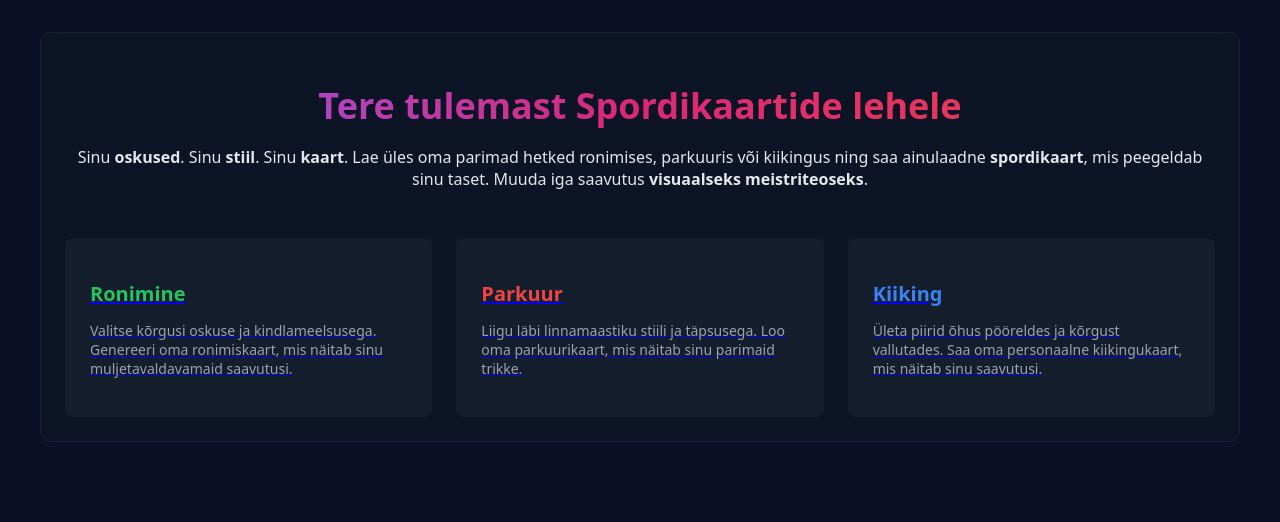
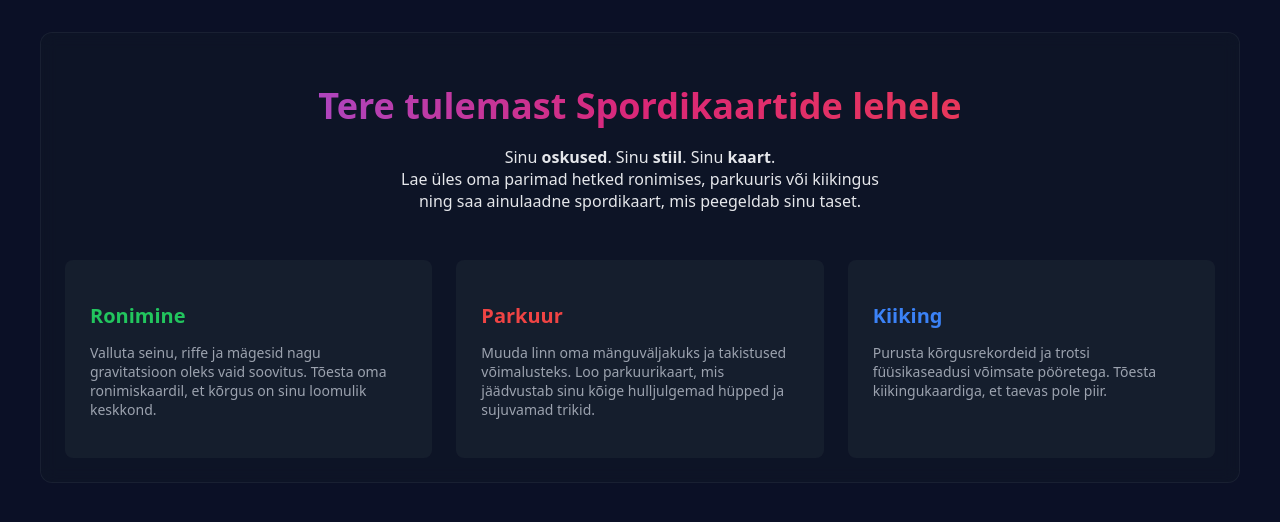
Before and after one commit to EmbyOne/Kiiking-is-love-kiiking-is-life, a Flask app: page / in a window 1280 px wide. Shown: the part 57-579 px from the top of the page. Run offline with Flask 3, Linux system fonts and the light colour scheme; some libraries are stand-ins or nearby versions.

Commit message:
replaced placeholder texts, small optimizations

```diff
--- a/main.py
+++ b/main.py
@@ -80,8 +80,8 @@ def compile_image(sport, rarity_name, player_image, player_name, stats):
     y = (sides[1] - square_size) // 2
     player_image = player_image.crop((x, y, x + square_size, y + square_size))
 
-    print('-------------')
-    print(f'time taken: {time.time() - start}')
+    #print('-------------')
+    #print(f'time taken: {time.time() - start}')
 
     # downscale
     player_image.thumbnail((800, 800), Image.Resampling.LANCZOS)
@@ -90,7 +90,7 @@ def compile_image(sport, rarity_name, player_image, player_name, stats):
     removed_bg = remove(player_image)
     player_image = removed_bg.resize((width//2, int(height/3)), Image.Resampling.LANCZOS)
 
-    print(f'time taken: {time.time() - start}')
+    #print(f'time taken: {time.time() - start}')
 
     # add player image to card
     player_y = int(height//4.7)
@@ -111,7 +111,7 @@ def compile_image(sport, rarity_name, player_image, player_name, stats):
     name_y = height//6
     draw.text((width//2, name_y), player_name.upper(), font=name_font, anchor="mm", fill="white")
 
-    print(f'time taken: {time.time() - start}')
+    #print(f'time taken: {time.time() - start}')
 
     # add stats
     stats_font = ImageFont.truetype("fonts/RobotoCondensed-Medium.ttf", size=width//16)
@@ -128,7 +128,7 @@ def compile_image(sport, rarity_name, player_image, player_name, stats):
         draw.text((right_x, stats_y_start + i*stats_spacing), stats[i+3],
             font=stats_font, anchor="mm", fill="white")
 
-    print(f'time taken: {time.time() - start}')
+    #print(f'time taken: {time.time() - start}')
 
     return card
 
--- a/railway.toml
+++ b/railway.toml
@@ -1,6 +1,6 @@
 [build]
 builder = "nixpacks"
-buildCommand = "pip install -r requirements.txt"
+buildCommand = "python3 -m pip install -r requirements.txt"
 
 [deploy]
 startCommand = "gunicorn main:app --workers=4 --bind 0.0.0.0:8080"
--- a/static/css/index.css
+++ b/static/css/index.css
@@ -32,6 +32,7 @@
     padding: 1.5rem;
     transition: transform 0.2s, border-color 0.2s;
     border: 1px solid transparent;
+    text-decoration: none;
 }
 
 .sport-card:hover {
--- a/templates/climbing.html
+++ b/templates/climbing.html
@@ -12,8 +12,7 @@
 </div>
 
 <div class="kirjeldus">
-Ronimine on spordiala, mis nõuab nii füüsilist jõudu kui ka tehnilist oskust. See hõlmab nii sise- kui ka välitingimustes ronimist,
-kasutades erinevaid tehnikaid ja varustust. Ronimine arendab nii keha kui ka vaimu, nõudes keskendumist, probleemilahendust ja vastupidavust.
+    Ronimine pole lihtsalt sport - see on kunst, kus gravitatsioon kohtub graatsiaga. Iga liigutus on kui tants kivi ja kaljuga, nõudes nii toorest jõudu kui ka peent tehnikat. Olgu sees või väljas, igal seinal on oma lugu jutustada. Siin pole küsimus vaid füüsilises jõus - su vaim peab olema sama tugev kui su sõrmed, sest iga marsruut on kui pusle, mis ootab lahendamist.
 </div>
 
 <div class="kaardi-vorm">
--- a/templates/index.html
+++ b/templates/index.html
@@ -9,23 +9,24 @@
 {% block content %}
 <div class="hero">
     <h1>Tere tulemast Spordikaartide lehele</h1>
-    Sinu <strong>oskused</strong>. Sinu <strong>stiil</strong>. Sinu <strong>kaart</strong>. Lae üles oma parimad hetked ronimises, parkuuris või kiikingus ning saa ainulaadne <strong>spordikaart</strong>, mis peegeldab sinu taset. Muuda iga saavutus <strong>visuaalseks meistriteoseks</strong>.
+    Sinu <strong>oskused</strong>. Sinu <strong>stiil</strong>. Sinu <strong>kaart</strong>. <br>
+    Lae üles oma parimad hetked ronimises, parkuuris või kiikingus <br> ning saa ainulaadne spordikaart, mis peegeldab sinu taset.
 </div>
 
 <div class="sport-grid">
     <a href="{{ url_for('climbing') }}" class="sport-card climbing-card">
         <h2>Ronimine</h2>
-        <p>Valitse kõrgusi oskuse ja kindlameelsusega. Genereeri oma ronimiskaart, mis näitab sinu muljetavaldavamaid saavutusi.</p>
+        <p>Valluta seinu, riffe ja mägesid nagu gravitatsioon oleks vaid soovitus. Tõesta oma ronimiskaardil, et kõrgus on sinu loomulik keskkond.</p>
     </a>
 
     <a href="{{ url_for('parkour') }}" class="sport-card parkour-card">
         <h2>Parkuur</h2>
-        <p>Liigu läbi linnamaastiku stiili ja täpsusega. Loo oma parkuurikaart, mis näitab sinu parimaid trikke.</p>
+        <p>Muuda linn oma mänguväljakuks ja takistused võimalusteks. Loo parkuurikaart, mis jäädvustab sinu kõige hulljulgemad hüpped ja sujuvamad trikid.</p>
     </a>
 
     <a href="{{ url_for('kiiking') }}" class="sport-card kiiking-card">
         <h2>Kiiking</h2>
-        <p>Ületa piirid õhus pööreldes ja kõrgust vallutades. Saa oma personaalne kiikingukaart, mis näitab sinu saavutusi.</p>
+        <p>Purusta kõrgusrekordeid ja trotsi füüsikaseadusi võimsate pööretega. Tõesta kiikingukaardiga, et taevas pole piir.</p>
     </a>
 </div>
 {% endblock %}
--- a/templates/kiiking.html
+++ b/templates/kiiking.html
@@ -12,9 +12,7 @@
 </div>
 
 <div class="kirjeldus">
-    Kiiking on Eestis 1990. aastatel tekkinud spordiala, kus kasutatakse erilisi kiike, millel on väga pikad puidust/metallist toed.
-    Kiikingu eesmärgiks on minna üle kiige võlli. Suur osa sellest spordialast on tehnika, kuna on vaja oma keha kontrollida ja
-    tasakaalu hoida, kuid on vaja füüsilist tugevust ja vastupidamist.
+    Kiiking pole tavaline kiikumine - see on gravitatsiooni eiramine metallhiiglaste seljas. Need võimsad kiiktitaanid viivad sind kõrgemale kui iial arvasid võimalik olevat. Täieliku 360-kraadise tiiru sooritamine üle võlli nõuab nii raudseid närve kui ka täpset tehnikat. See on puhas adrenaliin ja kontrollitud kaos, kus taeva piire kombitakse iga hooga.
 </div>
 
 <div class="kaardi-vorm">
--- a/templates/parkour.html
+++ b/templates/parkour.html
@@ -12,8 +12,7 @@
 </div>
 
 <div class="kirjeldus">
-Parkuur on liikumisviis, mille eesmärk on jõuda ühest punktist teise võimalikult efektiivselt, kasutades selleks oma keha võimekust ja
-ümbritsevat keskkonda. See hõlmab jooksmist, hüppamist, ronimist ja palju muid liikumisviise.
+    Parkuur on vabaduse kehastus, kus linn muutub sinu mänguväljakuks. See pole pelgalt punktist A punkti B liikumine - see on loov viis ümbritseva ruumi tõlgendamiseks. Takistused muutuvad võimalusteks, trepid ja seinad saavad uue tähenduse. Iga traceur kirjutab oma liikumisega ainulaadset lugu, kus igapäevane linnaruum muutub seiklusrajaks.
 </div>
 
 <div class="kaardi-vorm">
```
